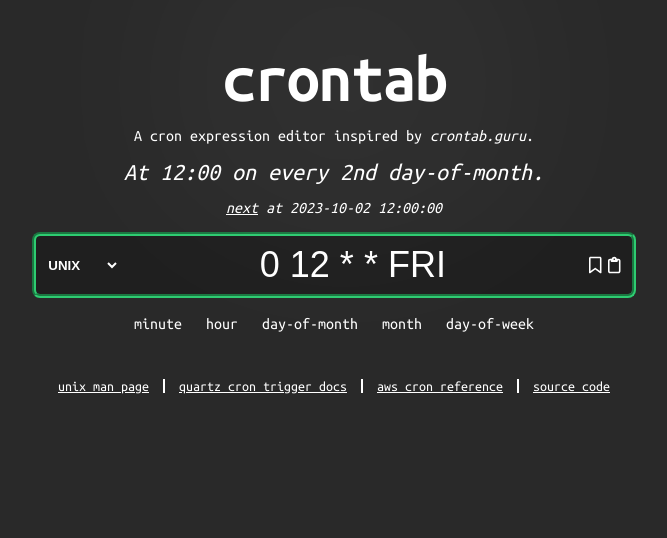
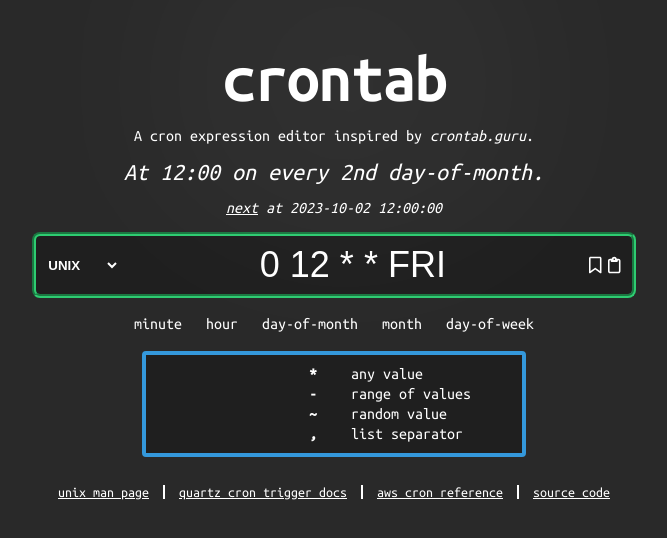
Before and after one commit to daniel-melanson/cron.melanson.dev, a Vue app: page / in a window 1280 px wide. Shown: the top 538 px of the page, without its empty margins (306-973 px from the left). Built offline with nearby package versions, Linux system fonts and the light colour scheme.

Commit message:
feat: field variant descriptions

```diff
--- /dev/null
+++ b/src/components/CronFields.vue
@@ -0,0 +1,97 @@
+<script setup lang="ts">
+import { computed } from "vue";
+import { CronSyntax } from "../cron";
+
+const { syntax, selectedIndex } = defineProps<{
+  syntax: CronSyntax;
+  selectedIndex: number;
+  invalidIndices: number[];
+}>();
+const emits = defineEmits(["selected:field"]);
+
+</script>
+
+<template>
+  <div class="fieldTitles">
+    <a
+      v-for="(field, i) in syntax.fields"
+      :key="field.name"
+      class="fieldTitle"
+      @click="$emit('selected:field', i)"
+      :class="{
+        invalid: invalidIndices.includes(i),
+        selected: i === selectedIndex,
+      }"
+      >{{ field.name }}</a
+    >
+  </div>
+  <table class="fieldVariants">
+    <tr>
+      <th>*</th>
+      <td>any value</td>
+    </tr>
+    <tr>
+      <th>-</th>
+      <td>range of values</td>
+    </tr>
+    <tr>
+      <th>~</th>
+      <td>random value</td>
+    </tr>
+    <tr>
+      <th>,</th>
+      <td>list separator</td>
+    </tr>
+    <tr v-for="desc in syntax.fields[selectedIndex]?.descriptions ?? []">
+      <th>{{ desc.header }}</th>
+      <td>{{ desc.value }}</td>
+    </tr>
+  </table>
+</template>
+
+<style scoped>
+.fieldTitles {
+  display: flex;
+  justify-content: center;
+  margin: 1em 0;
+}
+
+.fieldTitle {
+  margin: 0 0.5em;
+  padding: 0.15em 0.25em;
+  cursor: pointer;
+  border-radius: 8px;
+  transition: background-color 0.15s ease;
+}
+
+.fieldTitle.invalid {
+  background-color: var(--color-red);
+}
+
+.fieldTitle.selected:not(.invalid) {
+  background-color: var(--color-blue);
+}
+
+.fieldVariants {
+  margin-left: auto;
+  margin-right: auto;
+  background-color: var(--color-dark-grey);
+  border: 4px solid var(--color-blue);
+  border-radius: 4px;
+  padding: 0.5rem 0.5rem;
+  list-style: none;
+}
+
+.fieldVariants th {
+  text-align: right;
+  padding-right: 1rem;
+  width: 10rem;
+  font-weight: bold;
+}
+
+.fieldVariants td {
+  width: 10rem;
+  text-align: left;
+  padding-left: 1rem;
+}
+</style>
--- a/src/components/Main.vue
+++ b/src/components/Main.vue
@@ -14,6 +14,7 @@ import {
 } from "../storage";
 import CronForm from "./CronForm.vue";
 import CronDescription from "./CronDescription.vue";
+import CronFields from "./CronFields.vue";
 
 const syntax = ref<CronSyntax>(SYNTAX_LIST[0]);
 const expression = ref(syntax.value.default);
@@ -88,7 +89,7 @@ async function onPossibleCursorPositionChange() {
   selectedIndex.value = await getSelectedIndex();
 }
 
-function onFieldClick(index: number) {
+function onFieldSelect(index: number) {
   const input = document.getElementById("expressionInput") as HTMLInputElement;
 
   if (!input) return;
@@ -130,44 +131,15 @@ function onFieldClick(index: number) {
       @on:keydown="onPossibleCursorPositionChange"
       @on:click="onPossibleCursorPositionChange"
     />
-    <div class="fieldTitles">
-      <a
-        v-for="(field, i) in syntax.fields"
-        :key="field.name"
-        class="fieldTitle"
-        @click="onFieldClick(i)"
-        :class="{
-          invalid:
-            !descriptionResult.success &&
-            descriptionResult.error.invalidFieldIndices.includes(i),
-          selected: i === selectedIndex,
-        }"
-        >{{ field.name }}</a
-      >
-    </div>
+    <CronFields
+      :syntax="syntax"
+      :selectedIndex="selectedIndex"
+      :invalidIndices="
+        descriptionResult.success
+          ? []
+          : descriptionResult.error.invalidFieldIndices
+      "
+      @selected:field="onFieldSelect"
+    />
   </main>
 </template>
-
-<style scoped>
-.fieldTitles {
-  display: flex;
-  justify-content: center;
-  margin: 1em 0;
-}
-
-.fieldTitle {
-  margin: 0 0.5em;
-  padding: 0.15em 0.25em;
-  cursor: pointer;
-  border-radius: 8px;
-  transition: background-color 0.15s ease;
-}
-
-.fieldTitles .invalid {
-  background-color: var(--color-red);
-}
-
-.fieldTitles .selected:not(.invalid) {
-  background-color: var(--color-blue);
-}
-</style>
--- a/src/cron.ts
+++ b/src/cron.ts
@@ -61,10 +61,16 @@ function basicCronValue(value: RegExp) {
   };
 }
 
+interface CronVariantDescription {
+  header: string;
+  value: string;
+}
+
 interface CronField {
   name: string;
   wholePattern: RegExp;
   listItemPattern: RegExp;
+  descriptions: CronVariantDescription[];
   validators: CronFieldValidator[];
 }
 
@@ -81,7 +87,7 @@ interface ExpressionDescription {
   nextDates: string[];
 }
 
-class InvalidCronExpression extends Error {
+class InvalidCronExpressionError extends Error {
   public readonly partitions: string[];
   public readonly invalidFieldIndices: number[];
   constructor(partitions: string[], invalidFieldIndices: number[]) {
@@ -99,7 +105,42 @@ export interface CronSyntax {
   fields: CronField[];
   describe: (
     expression: string,
-  ) => Result<ExpressionDescription, InvalidCronExpression>;
+  ) => Result<ExpressionDescription, InvalidCronExpressionError>;
+}
+
+class CronFieldBuilder {
+  private name: string;
+  private wholePattern: RegExp;
+  private listItemPattern: RegExp;
+  private validators: CronFieldValidator[] = [];
+  private descriptions: CronVariantDescription[] = [];
+
+  constructor(name: string, pattern: RegExp) {
+    this.name = name;
+    const { wholePattern, listItemPattern } = basicCronValue(pattern);
+    this.wholePattern = wholePattern;
+    this.listItemPattern = listItemPattern;
+  }
+
+  addValidator(validator: CronFieldValidator): this {
+    this.validators.push(validator);
+    return this;
+  }
+
+  addVariantDescription(header: string, value: string): this {
+    this.descriptions.push({ header, value });
+    return this;
+  }
+
+  build(): CronField {
+    return {
+      name: this.name,
+      wholePattern: this.wholePattern,
+      listItemPattern: this.listItemPattern,
+      validators: this.validators,
+      descriptions: this.descriptions,
+    };
+  }
 }
 
 type CronFieldValidator = (...matchedFields: RegExpMatchArray[]) => boolean;
@@ -120,19 +161,8 @@ class CronSyntaxBuilder {
     return this;
   }
 
-  addField(
-    name: string,
-    pattern: RegExp,
-    ...validators: CronFieldValidator[]
-  ): this {
-    const { wholePattern, listItemPattern } = basicCronValue(pattern);
-    this.fields.push({
-      name,
-      wholePattern,
-      listItemPattern,
-      validators,
-    });
-
+  addField(field: CronFieldBuilder): this {
+    this.fields.push(field.build());
     return this;
   }
 
@@ -188,7 +218,10 @@ class CronSyntaxBuilder {
         )
           return {
             success: false,
-            error: new InvalidCronExpression(partitions, invalidFieldIndices),
+            error: new InvalidCronExpressionError(
+              partitions,
+              invalidFieldIndices,
+            ),
           };
 
         // TODO describe string and get next dates
@@ -225,50 +258,49 @@ export function partitionExpression(expression: string): string[] {
 export const SYNTAX_LIST = [
   new CronSyntaxBuilder(CronSyntaxType.UNIX, "Unix/Linux specification.")
     .setDefault("0 12 * * FRI")
-    .addField("minute", /[0-5]?\d/)
-    .addField("hour", oneOf(/[01]?\d/, /2[0-3]/))
-    .addField("day-of-month", oneOf(/[0-2]?\d/, /3[01]/))
     .addField(
-      "month",
-      oneOf(
-        /[1-9]/,
-        /1[012]/,
-        /JAN|FEB|MAR|APR|MAY|JUN|JUL|AUG|SEP|OCT|NOV|DEC/,
+      new CronFieldBuilder("minute", /[0-5]?\d/).addVariantDescription(
+        "0-59",
+        "allowed values",
       ),
     )
-    .addField("day-of-week", oneOf(/[0-7]/, /MON|TUE|WED|THU|FRI|SAT|SUN/))
+    .addField(
+      new CronFieldBuilder(
+        "hour",
+        oneOf(/[01]?\d/, /2[0-3]/),
+      ).addVariantDescription("0-23", "allowed values"),
+    )
+    .addField(
+      new CronFieldBuilder(
+        "day-of-month",
+        oneOf(/[0-2]?\d/, /3[01]/),
+      ).addVariantDescription("1-31", "allowed values"),
+    )
+    .addField(
+      new CronFieldBuilder(
+        "month",
+        oneOf(
+          /[1-9]/,
+          /1[012]/,
+          /JAN|FEB|MAR|APR|MAY|JUN|JUL|AUG|SEP|OCT|NOV|DEC/,
+        ),
+      )
+        .addVariantDescription("1-12", "allowed values")
+        .addVariantDescription("JAN-DEC", "alternative values"),
+    )
+    .addField(
+      new CronFieldBuilder(
+        "day-of-week",
+        oneOf(/[0-7]/, /MON|TUE|WED|THU|FRI|SAT|SUN/),
+      )
+        .addVariantDescription("0-7", "allowed values")
+        .addVariantDescription("SUN-SAT", "alternative values"),
+    )
     .build(),
   new CronSyntaxBuilder(CronSyntaxType.AWS, "AWS Lambda cron.")
     .setDefault("* * * * * *")
-    .addField("minute", /[0-5]?\d/)
-    .addField("hour", oneOf(/[01]?\d/, /2[0-3]/))
-    .addField("day-of-month", oneOf(/[0-2]?\d/, /3[01]/))
-    .addField(
-      "month",
-      oneOf(
-        /[1-9]/,
-        /1[012]/,
-        /JAN|FEB|MAR|APR|MAY|JUN|JUL|AUG|SEP|OCT|NOV|DEC/,
-      ),
-    )
-    .addField("day-of-week", oneOf(/[1-7]/, /MON|TUE|WED|THU|FRI|SAT|SUN/))
-    .addField("year", oneOf(/19[7-9]\d/, /2[01]\d\d/))
     .build(),
   new CronSyntaxBuilder(CronSyntaxType.QUARTZ, "Quarts scheduler cron.")
     .setDefault("* * * * * * *")
-    .addField("second", /[0-5]?\d/)
-    .addField("minute", /[0-5]?\d/)
-    .addField("hour", oneOf(/[01]?\d/, /2[0-3]/))
-    .addField("day-of-month", oneOf(/[0-2]?\d/, /3[01]/))
-    .addField(
-      "month",
-      oneOf(
-        /[1-9]/,
-        /1[012]/,
-        /JAN|FEB|MAR|APR|MAY|JUN|JUL|AUG|SEP|OCT|NOV|DEC/,
-      ),
-    )
-    .addField("day-of-week", oneOf(/[0-7]/, /MON|TUE|WED|THU|FRI|SAT|SUN/))
-    .addField("year", oneOf(/19[7-9]\d/, /2[01]\d\d/))
     .build(),
 ] satisfies CronSyntax[];
```
